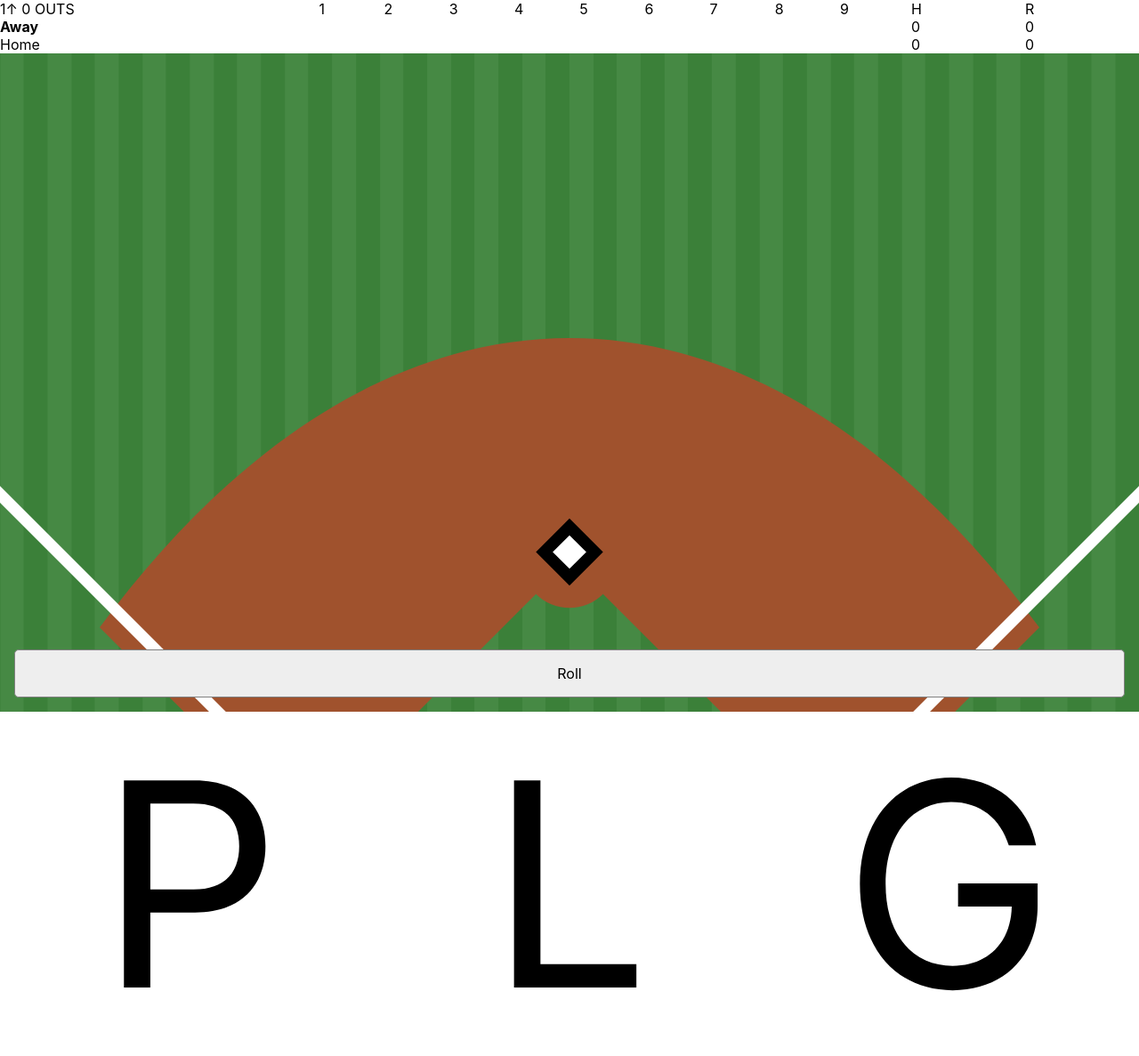
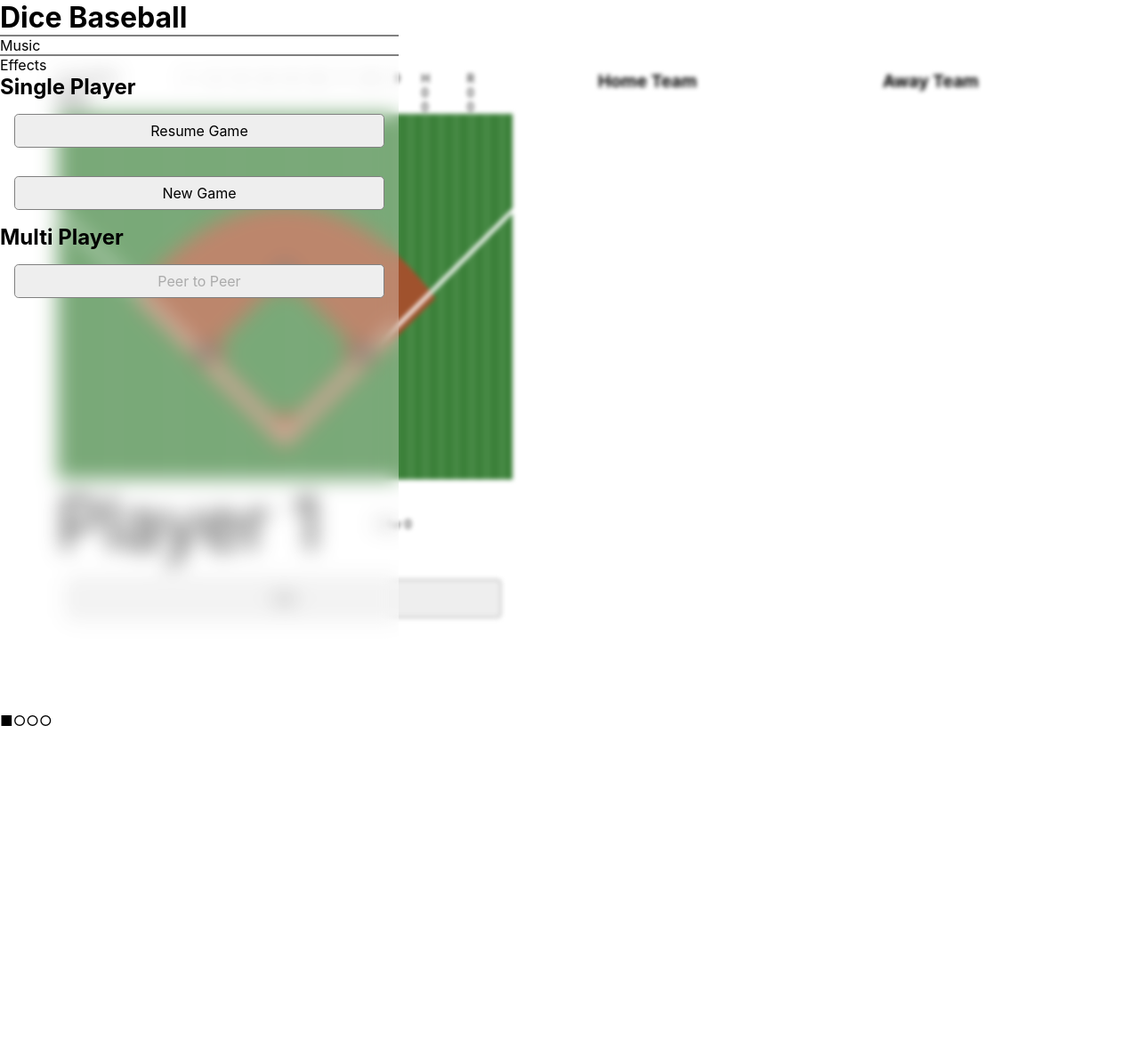
Before and after one commit to firien/dice-baseball, a website with bundled scripts: page docs/index.html in a window 1280 px wide. Shown: the whole page at 89% size. After the commit the page ends 820 px from the top, so only its background shows below. Built offline with nearby package versions, Linux system fonts and the light colour scheme.

Commit message:
settling on layout

```diff
--- a/docs/index.html
+++ b/docs/index.html
@@ -15,8 +15,8 @@
     <link rel="apple-touch-icon" sizes="512x512" href="images/icon-512.png">
     <link rel="stylesheet" href="stylesheets/index.css">
     <!-- scripts-->
+    <script src="javascripts/index.js" type="module"></script>
     <script src="javascripts/peer.js" type="module"></script>
-    <script src="javascripts/game.js" type="module"></script>
   </head>
   <body>
     <noscript>
@@ -36,7 +36,22 @@
       <button type="submit">Answer</button>
     </form>
     <div id="messages"></div>
+    <div id="console"></div>
     </div>
+    <div id="x-snap">
+      <div id="menu" class="flex vertical">
+        <h1>Dice Baseball</h1>
+        <input type="checkbox">
+        <label>Music</label>
+        <input type="checkbox">
+        <label>Effects</label>
+        <h2>Single Player</h2>
+        <button>Resume Game</button>
+        <button id="new-single-game">New Game</button>
+        <h2>Multi Player</h2>
+        <button disabled>Peer to Peer</button>
+      </div>
+      <div id="board">
         <div id="scoreboard">
           <div id="info">1↑ 0 OUTS</div>
           <div id="hit">H</div>
@@ -111,9 +126,7 @@
           </g>
           <rect x="0" y="0" height="8" width="8" fill="lightgreen"/>
           <rect x="8" y="0" height="8" width="8" fill="darkgreen"/>
-
         </svg>
-    <div id="console"></div>
         <div id="batter">
           <div id="name">Player 1</div>
           <div id="stat">0 for 0</div>
@@ -131,5 +144,14 @@
           <span></span>
           <span></span>
         </div>
+      </div>
+      <div id="home">
+        <h2>Home Team</h2>
+      </div>
+      <div id="away">
+        <h2>Away Team</h2>
+      </div>
+    </div>
+    <div id="indicator">■○○○</div>
   </body>
 </html>
--- /dev/null
+++ b/docs/javascripts/index.js
@@ -0,0 +1,74 @@
+const positionBaseTags = () => {
+  for (let base=1; base<=3; base++) {
+    let rect = document.querySelector(`rect[data-base='${base}']`);
+    let box = rect.getBoundingClientRect();
+    let span = document.querySelector(`#runners span:nth-child(${base})`)
+    if (base === 1) {
+      span.style.top = `${box.bottom + 15}px`;
+      span.style.left = `${box.x + 15}px`;
+    } else if (base === 2) {
+      span.style.top = `${box.top - 40}px`;
+      span.style.left = '50%';
+    } else {
+      span.style.right = `${window.innerWidth - box.x}px`;
+      span.style.top = `${box.bottom + 15}px`;
+    }
+  }
+}
+document.addEventListener('DOMContentLoaded', (e) => {
+  let newSingleGame = document.querySelector('#new-single-game');
+  newSingleGame.addEventListener('click', (e) => {
+    let width = window.innerWidth;
+    let container = document.querySelector('#x-snap');
+    let x = 0;
+    let step = 16;
+    let steps = Math.floor(width / step);
+    const xScroll = () => {
+      if (x === steps) {
+        container.scrollBy(width - (steps * step), 0);
+      } else {
+        container.scrollBy(step, 0);
+        window.requestAnimationFrame(xScroll);
+      }
+      x++;
+    }
+    window.requestAnimationFrame(xScroll)
+  })
+
+  const callback = function(entries, observer) {
+    for (let entry of entries) {
+      if (entry.isIntersecting && Math.abs(entry.intersectionRatio) > 0.9) {
+        let text;
+        switch (entry.target.id) {
+          case 'menu':
+            text = "\u25A0\u25CB\u25CB\u25CB"
+            break;
+          case 'board':
+            positionBaseTags();
+            text = "\u25A1\u25CF\u25CB\u25CB"
+            break;
+          case 'home':
+            text = "\u25A1\u25CB\u25CF\u25CB"
+            break;
+          case 'away':
+            text = "\u25A1\u25CB\u25CB\u25CF"
+            break;
+        }
+        document.querySelector('#indicator').textContent =  text;
+      }
+    };
+  };
+  const observer = new IntersectionObserver(callback, { threshold: 0.9 });
+  for (let element of document.querySelectorAll('#x-snap > div')) {
+    observer.observe(element);
+  };
+})
+
+const mq = window.matchMedia("(min-width: 500px)");
+mq.addListener((e) => {
+  if (mq.matches) {
+    let container = document.querySelector('#x-snap');
+    container.scrollLeft = 0;
+    //check game state
+  }
+})
--- a/docs/javascripts/peer.js
+++ b/docs/javascripts/peer.js
@@ -131,8 +131,8 @@ const updateScoreboard = (game) => {
   let t = game.topOfInning ? 'a' : 'h';
   let id = `#${t}${game.inningNumber}`
   if (game.currentInning) {
-  document.querySelector(id).textContent = game.currentInning.runs;
-}
+    document.querySelector(id).textContent = game.currentInning.runs;
+  }
 }
 
 const updateBatter = (game) => {
@@ -194,22 +194,6 @@ document.addEventListener('DOMContentLoaded', async (e) => {
     }
   })
 
-  for (let base=1; base<=3; base++) {
-    let rect = document.querySelector(`rect[data-base='${base}']`);
-    let box = rect.getBoundingClientRect();
-    let span = document.querySelector(`#runners span:nth-child(${base})`)
-    if (base === 1) {
-      span.style.top = `${box.bottom + 15}px`;
-      span.style.left = `${box.x + 15}px`;
-    } else if (base === 2) {
-      span.style.top = `${box.top - 40}px`;
-      span.style.left = '50%';
-    } else {
-      span.style.right = `${window.innerWidth - box.x}px`;
-      span.style.top = `${box.bottom + 15}px`;
-    }
-  }
-
   let game = new Game();
   let roller = document.querySelector('button#roll');
   let div = document.querySelector('div#roll-result');
@@ -231,9 +215,10 @@ document.addEventListener('DOMContentLoaded', async (e) => {
     // let calc = "calc(-100% - env(safe-area-inset-bottom))";
     let bottom = getComputedStyle(roller).bottom;
     let calc = `calc(-100% - (${bottom} * 2))`;
+    calc = `-100%`;
     let animation = div.animate({
         transform: ["translateY(0)", `translateY(${calc})`, `translateY(${calc})`, "translateY(0)"],
-        offset: [0, .2, 0.8, 1]
+        offset: [0, 0.2, 0.8, 1]
       },
       { easing: "ease-in-out", fill: 'forwards', duration: 2000
     });
@@ -253,7 +238,7 @@ document.addEventListener('DOMContentLoaded', async (e) => {
     //update scoreboard
     updateScoreboard(game);
     try {
-    document.querySelector('#info').textContent = game.inningTitle;
+      document.querySelector('#info').textContent = game.inningTitle;
     } catch (e) {
       //game is probably over
     }
--- a/docs/stylesheets/index.css
+++ b/docs/stylesheets/index.css
@@ -1,3 +1,18 @@
+:root {
+  --text-color: black;
+  --background-color: white;
+  --secondary-background-color: #ddd;
+  --tertiary-background-color: rgb(220,223,229);
+}
+@media (prefers-color-scheme: dark) {
+  :root {
+    --text-color: white;
+    --background-color: black;
+    --secondary-background-color: #555;
+    --tertiary-background-color: rgb(35,32,26);
+  }
+}
+
 * {
   font-family: -apple-system, Helvetica;
   margin: 0;
@@ -10,10 +25,6 @@
   display: none;
 }
 
-html, body {
-  overflow: hidden;
-  height: 100%;
-}
 body {
   margin-left: env(safe-area-inset-left);
   margin-right: env(safe-area-inset-right);
@@ -81,6 +92,78 @@ form#answer * {
 form#answer.hidden {
   display: none;
 }
+#x-snap {
+  display: flex;
+  height: 100vh;
+  width: 100vw;
+  overflow-y: hidden;
+  background-color: white;
+}
+#x-snap > div {
+  height: 100vh;
+  overflow-y: hidden;
+  overflow-x: hidden;
+}
+#menu button {
+  margin: 1em;
+  width: calc(100% - 2em);
+  padding: 0.5em 0;
+}
+@media screen and (min-width: 500px) {
+  #menu {
+    flex: 1 5 0%;
+    position: absolute;
+    min-width: 35vw;
+    z-index: 4;
+    background-color: rgba(255, 255, 255, 0.3);
+    -webkit-backdrop-filter: blur(0.7em);
+    backdrop-filter: blur(0.7em);
+  }
+  #board {
+    flex: 1 1 60%;
+    transform: scale(0.8);
+    filter: blur(0.2em);
+  }
+  #home, #away {
+    flex: 1 1 30%;
+    transform: scale(0.8);
+    filter: blur(0.2em);
+  }
+}
+@media screen and (max-width: 500px) {
+  #x-snap {
+    display: flex;
+    scroll-snap-type: x mandatory;
+    overflow-x: auto;
+    height: 100vh;
+    width: 100vw;
+    background-color: white;
+  }
+  #x-snap > div {
+    scroll-snap-stop: always;
+    height: 100vh;
+    /* width: 100vw; */
+    overflow-y: hidden;
+    scroll-snap-align: center;
+    flex: 0 0 100%;
+    order: 0;
+  }
+  div#indicator {
+    position: fixed;
+    bottom: max(0.5em, env(safe-area-inset-bottom));
+    left: 0;
+    width: 100%;
+    letter-spacing: 1em;
+    text-align: center;
+    color: #222;
+  }
+}
+
+#board {
+  display: flex;
+  flex-direction: column;
+  position: relative;
+}
 
 .die {
   font-size: 25vw;
@@ -96,7 +179,7 @@ form#answer.hidden {
 /* svg */
 
 svg {
-  width: 100vw;
+  width: 100%;
   transition: filter 0.6s ease-in-out;
 }
 svg.gameover {
@@ -126,20 +209,19 @@ rect.base.occupied {
 #roll-result {
   display: flex;
   position: absolute;
-  /* bottom: 0; */
   top: 100vh;
   flex-wrap: wrap;
-  width: 100vw;
+  width: 100%;
   -webkit-backdrop-filter: blur(0.3em);
   backdrop-filter: blur(0.3em);
   background-color: rgba(255, 255, 255, 0.3);
+  padding-bottom: calc(2em + env(safe-area-inset-bottom));
 }
 button#roll {
-  position: absolute;
-  bottom: env(safe-area-inset-bottom);
-  /* display: block; */
-  width: calc(100vw - 2em);
+  bottom: calc(2em + env(safe-area-inset-bottom));
+  width: calc(100% - 2em);
   margin: 1em;
+  margin-bottom: calc(2em + env(safe-area-inset-bottom));
   padding: 1em;
 }
 
@@ -198,6 +280,7 @@ button#roll {
   display: flex;
   flex-wrap: wrap;
   align-items: center;
+  flex: 1 1 auto;
 }
 #batter #name {
   font-size: 8vw;
@@ -222,3 +305,10 @@ button#roll {
 #runners > span:empty {
   display: none;
 }
+
+.flex {
+  display: flex;
+}
+.vertical {
+  flex-direction: column;
+}
```
Lines whose indentation alone changed are shown as unchanged.
